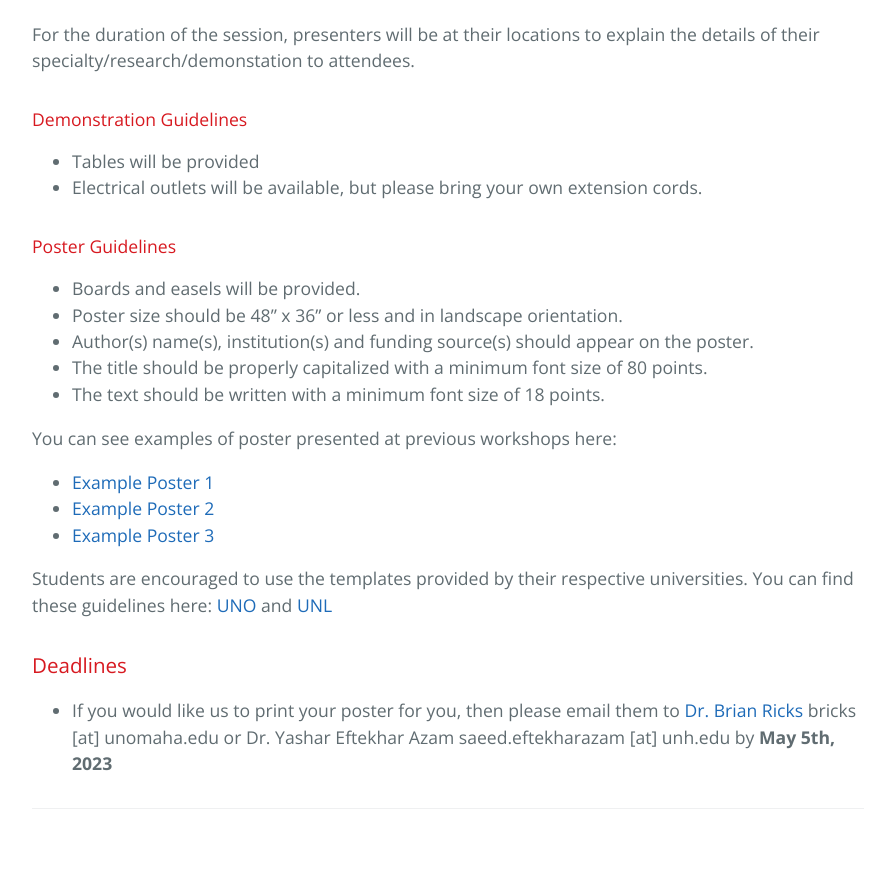
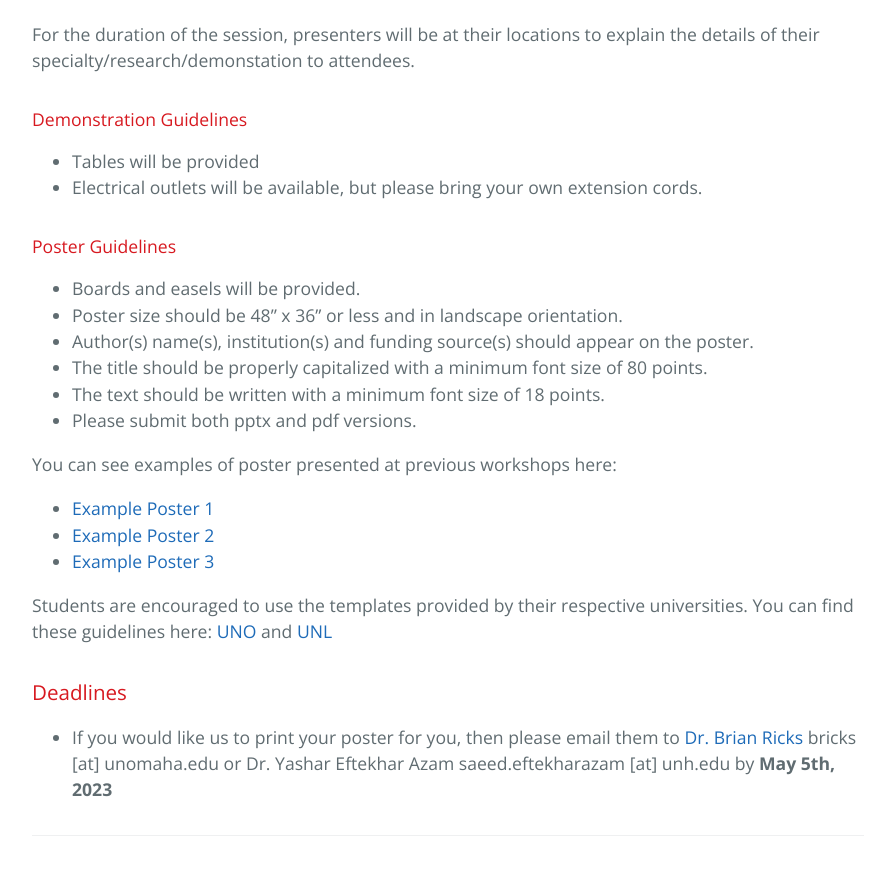
Before and after one commit to BridgingBigData/BridgingBigData.github.io, a Jekyll site: the page built from pages/bbd2023posterdemo.md, in a window 1280 px wide and 900 px high, scrolled down 1031 px. Shown: the top 875 px of the window, without its empty margins (192-1079 px from the left). Built offline with Jekyll 4.4.1, drawn with Linux system fonts in a browser that asks for light colours.

Commit message:
Update bbd2023posterdemo.md
Add reminder about need for pdf and pptx versions

```diff
--- a/pages/bbd2023posterdemo.md
+++ b/pages/bbd2023posterdemo.md
@@ -35,6 +35,7 @@ For the duration of the session, presenters will be at their locations to explai
 - Author(s) name(s), institution(s) and funding source(s) should appear on the poster.
 - The title should be properly capitalized with a minimum font size of 80 points.
 - The text should be written with a minimum font size of 18 points.
+- Please submit both pptx and pdf versions.
 
 
 
```
